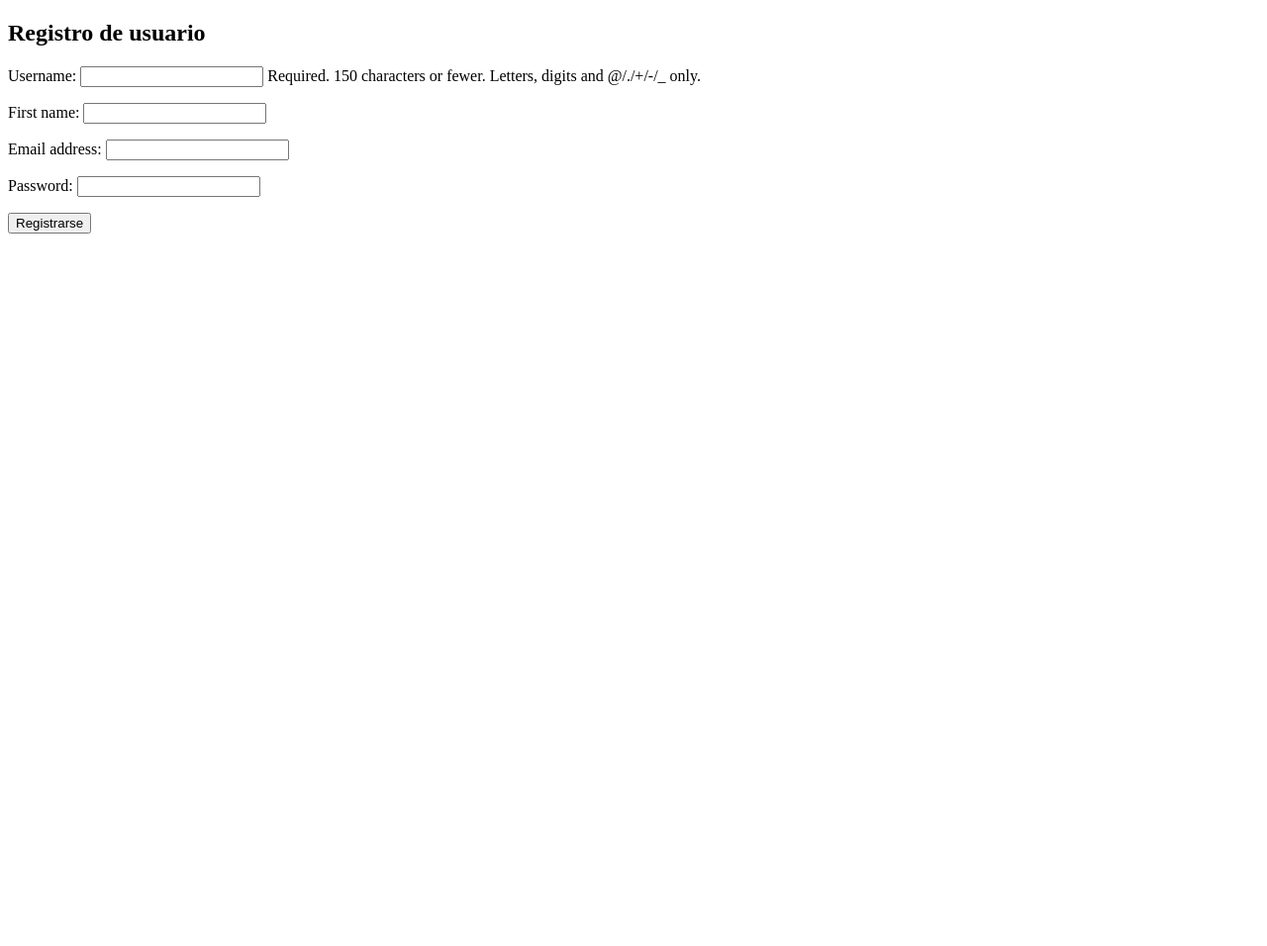
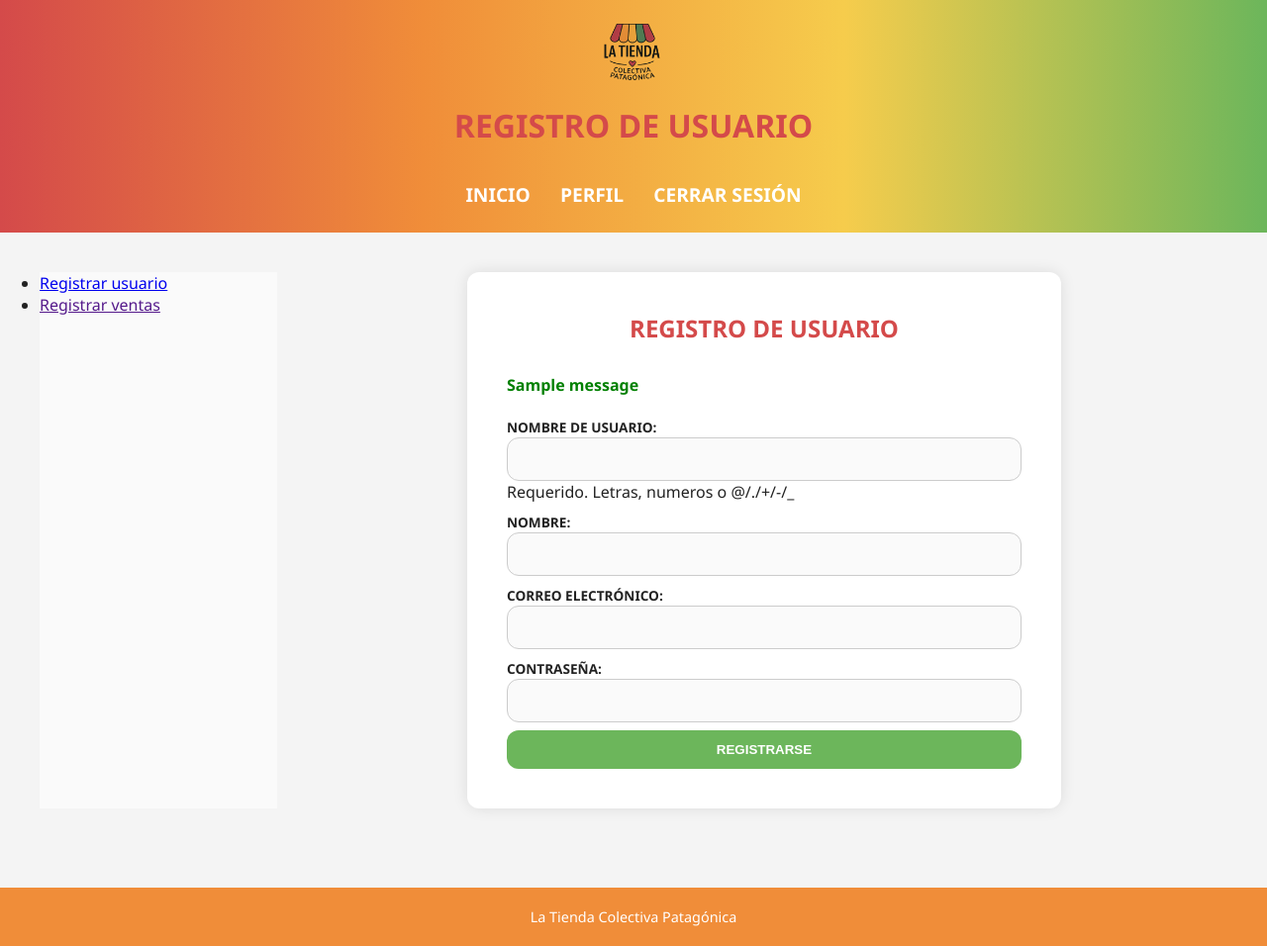
Before and after one commit to agustingomez1986/registro_ventas_django, a Django app: page /usuarios/registro in a window 1280 px wide. Shown: the whole page at 99% size. Before the commit the page ends 236 px from the top, so only its background shows below. Run offline with Django 5.2, Linux system fonts and the light colour scheme; a user stored in the database is signed in; tables that the repository leaves empty hold one stand-in row (values such as "Sample post"); one stand-in notice (Sample message) is shown.

Commit message:
Ajuste CSS y div con main y aside

```diff
--- a/registro_ventas/pages/templates/base.html
+++ b/registro_ventas/pages/templates/base.html
@@ -26,8 +26,9 @@
             {% endif %}
         </nav>
     </header>
+    <div class="container">
         {% if user.is_authenticated %}
-        <aside>
+            <aside class="menu-sidebar">
                 <ul>
                     {% if user.is_superuser %}
                         <li><a href="{% url 'registro' %}">Registrar usuario</a></li>
@@ -40,6 +41,7 @@
             {% block contenido %}
             {% endblock %}
         </main>
+    </div>
     <footer>
         La Tienda Colectiva Patagónica
     </footer>
--- a/registro_ventas/static/css/base.css
+++ b/registro_ventas/static/css/base.css
@@ -64,15 +64,26 @@ nav a:hover {
     transform: scale(1.1);
 }
 
+.container {
+    display: flex;
+    padding: 40px;
+    gap: 2%;
+    width: 100%;
+}
+
+.menu-sidebar {
+    background-color: var(--gris-claro);
+    width: 20%;
+}
+
 main {
     flex: 1;
-    max-width: 960px;
-    width: 50%;
-    margin: 40px auto;
+    max-width: 50%;
     background: var(--blanco);
     padding: 40px;
     border-radius: var(--bordes);
     box-shadow: var(--sombra);
+    margin: auto;
 }
 
 /* Formularios */
@@ -153,6 +164,12 @@ h1, h2, h3 {
     color: var(--rojo);
 }
 
+.mensajes {
+    color: green;
+    font-weight: bold;
+    margin: 20px 0;
+}
+
 /* Footer */
 footer {
     background-color: var(--naranja);
--- a/registro_ventas/usuarios/forms.py
+++ b/registro_ventas/usuarios/forms.py
@@ -5,6 +5,15 @@ class SignUpForm(forms.ModelForm):
     class Meta:
         model = Usuarios
         fields = ['username', 'first_name', 'email', 'password']
+        labels = {
+            'username': 'Nombre de usuario',
+            'first_name': 'Nombre',
+            'email': 'Correo electrónico',
+            'password': 'Contraseña',
+        }
+        help_texts = {
+            'username': 'Requerido. Letras, numeros o @/./+/-/_'
+        }
         widgets = {
             'password':forms.PasswordInput()
         }
--- a/registro_ventas/usuarios/templates/usuarios/registrar.html
+++ b/registro_ventas/usuarios/templates/usuarios/registrar.html
@@ -1,16 +1,21 @@
-<!DOCTYPE html>
-<html lang="es">
-<head>
-    <meta charset="UTF-8">
-    <meta name="viewport" content="width=device-width, initial-scale=1.0">
-    <title>Registro de usuario</title>
-</head>
+{% extends "base.html" %}
+
+{% block titulo %}Registro de usuario{% endblock %}
+{% block titulo_h1 %}Registro de usuario{% endblock %}
+
+{% block contenido %}
     <body>
         <h2>Registro de usuario</h2>
+        {% if messages %}
+            {% for message in messages %}
+                <div class="mensajes">{{ message }}</div>
+            {% endfor %}
+        {% endif %}
+
         <form method="post">
             {% csrf_token %}
             {{ form.as_p }}
             <button type="submit">Registrarse</button>
         </form>
     </body>
-</html>
+{% endblock %}
--- a/registro_ventas/usuarios/views.py
+++ b/registro_ventas/usuarios/views.py
@@ -1,5 +1,6 @@
 from django.shortcuts import render, redirect
 from django.http import HttpResponse
+from django.contrib import messages
 from django.contrib.auth import authenticate, login
 from django.contrib.auth.decorators import login_required, user_passes_test
 from .forms import SignUpForm, LoginForm
@@ -12,7 +13,8 @@ def registrar_usuario(request):
             user = form.save(commit=False)
             user.set_password(form.cleaned_data['password'])
             form.save()
-            return redirect('registro_exitoso')
+            messages.success(request, 'Cuenta creada exitosamente')
+            return redirect('registro')
     else:
         form = SignUpForm()
 
```
Lines whose indentation alone changed are shown as unchanged.
